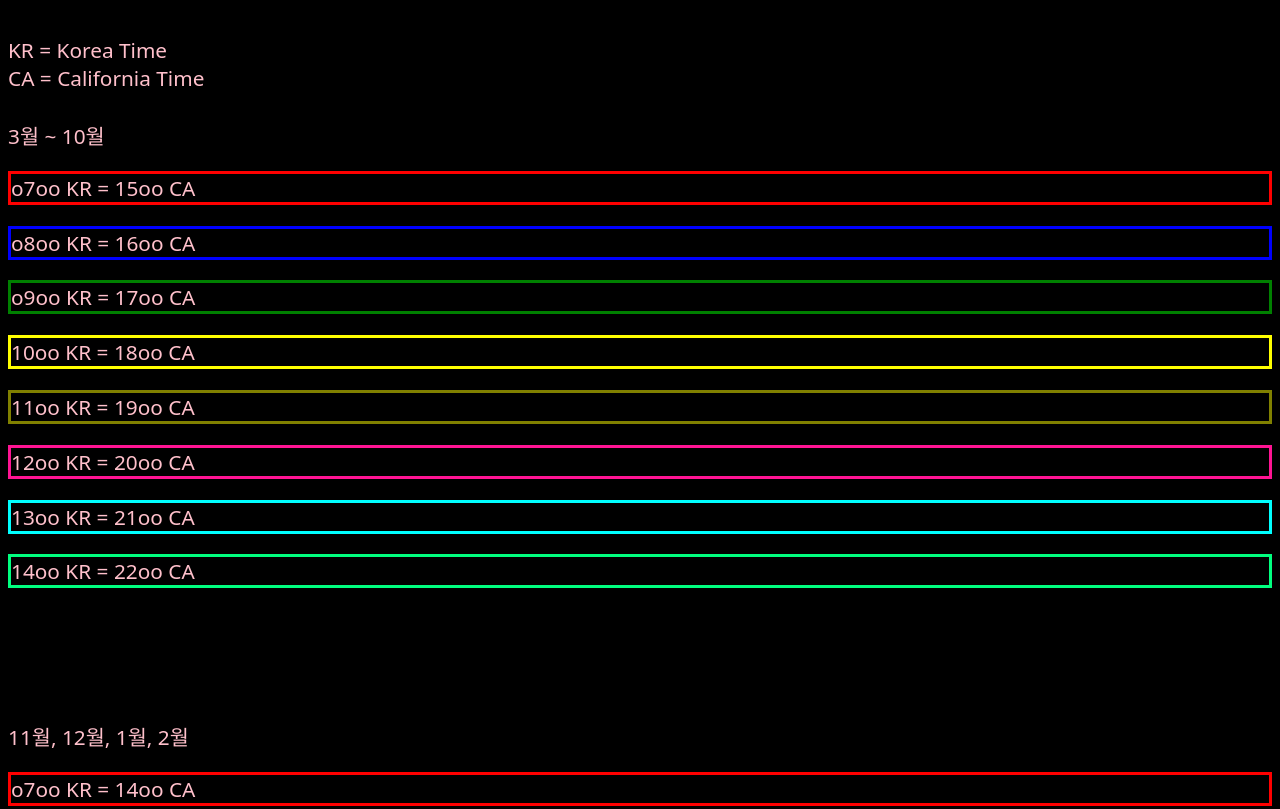
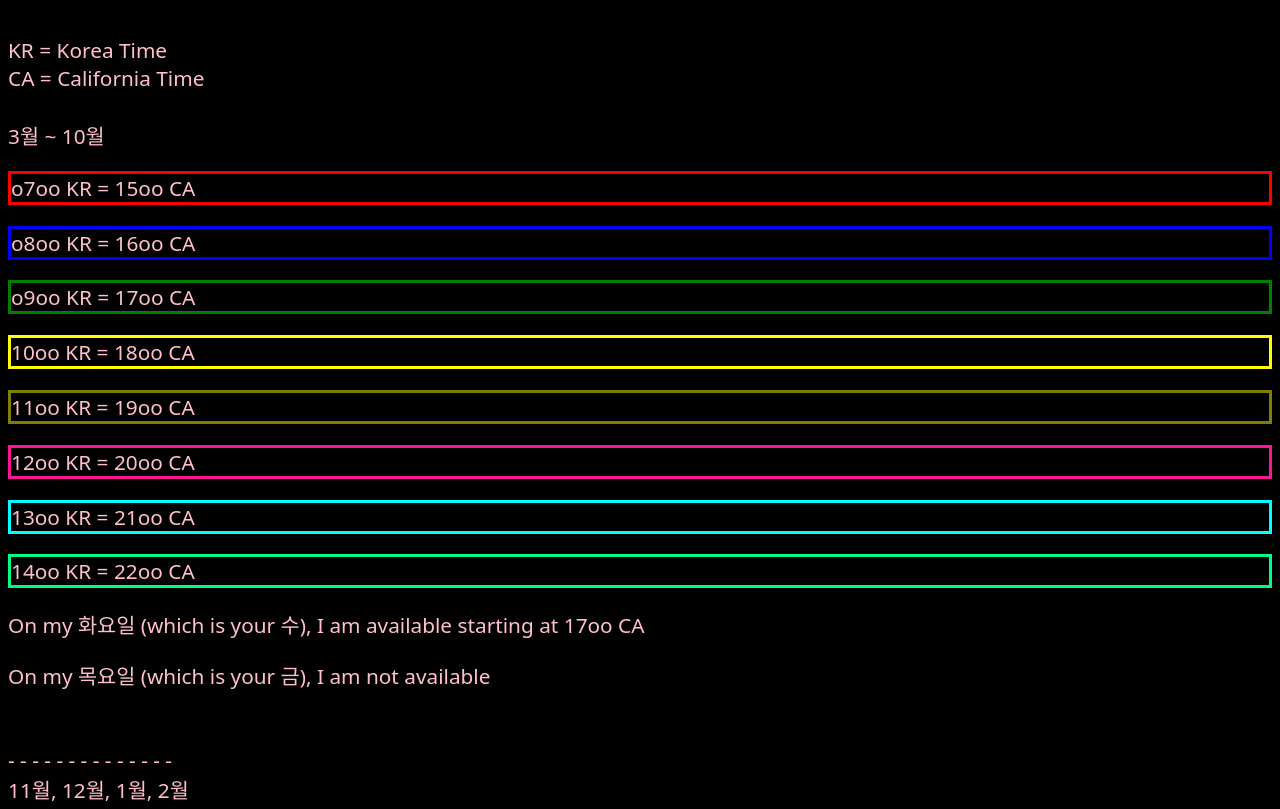
Before and after one commit to peradean/korea, a plain HTML site: page index.html in a window 1280 px wide. Shown: the top 809 px of the page. Drawn offline with Linux system fonts and the light colour scheme.

Commit message:
Tue Thur avabl

```diff
--- a/index.html
+++ b/index.html
@@ -81,9 +81,14 @@ o9oo KR = 17oo CA
 14oo KR = 22oo CA
 </p>
 
+<p>
+  On my 화요일 (which is your 수), I am available starting at 17oo CA
+  <p>
+    On my 목요일 (which is your 금), I am not available
 
-
-<br><br><br><br>
+<br><br><br>
+    - - - - - - - - - - - - - -
+    <br>
 
 11월, 12월, 1월, 2월
 
```
